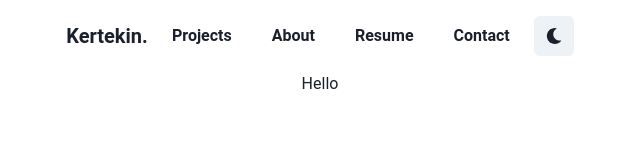
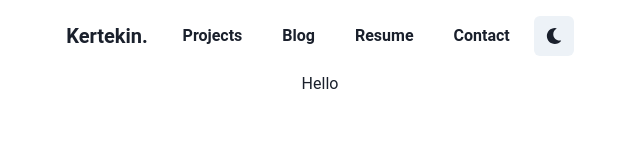
Before and after one commit to Selimology/nextjs-portfolio-website, a Next.js app: page / in a window 1280 px wide. Shown: the top 160 px of the page, without its empty margins (320-960 px from the left). Built offline with nearby package versions, Linux system fonts and the light colour scheme.

Commit message:
chore: remove about & add blog

```diff
--- a/src/components/layout/Header.tsx
+++ b/src/components/layout/Header.tsx
@@ -32,7 +32,7 @@ const Header = () => {
         </NextLink>
         <NextLink href="/" passHref>
           <Button size="md" variant="ghost">
-            About
+            Blog
           </Button>
         </NextLink>
         <NextLink href="/" passHref>
```
